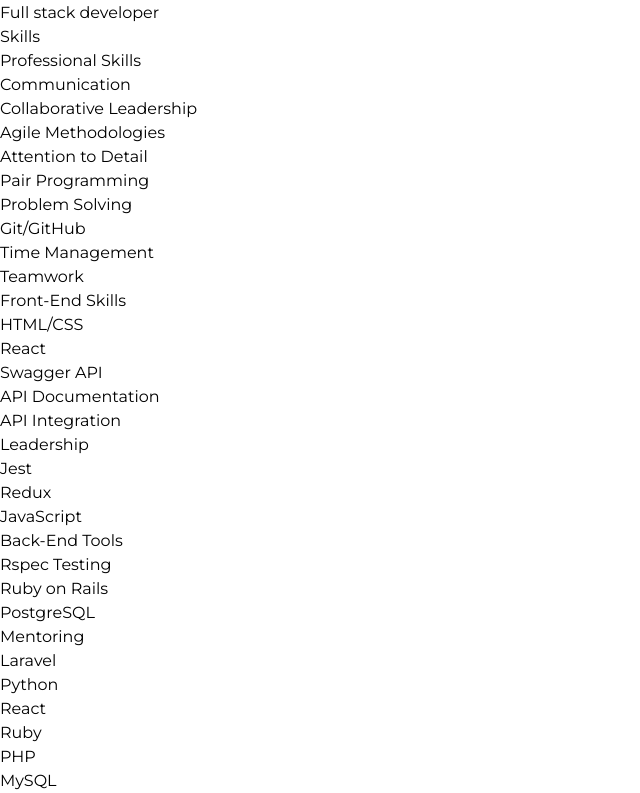
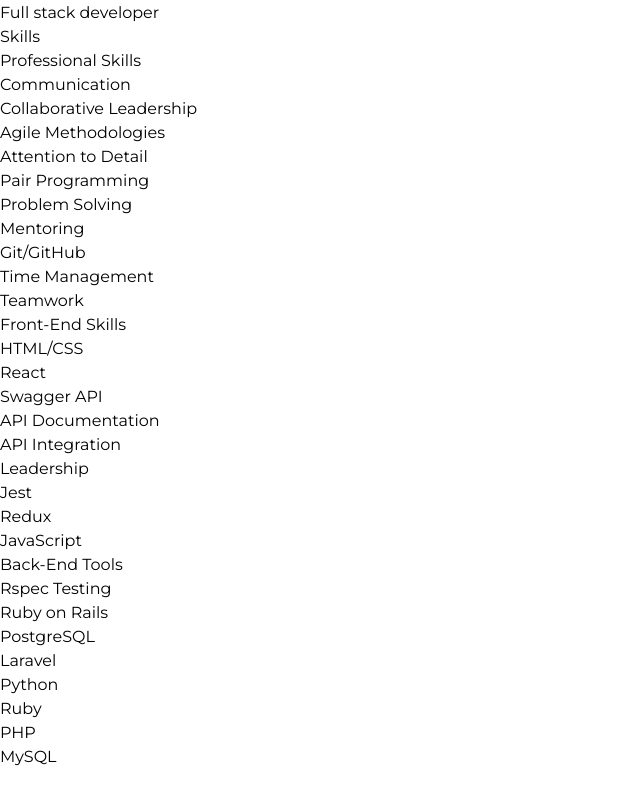
Before and after one commit to zbahati/professional_portfolio, a React (Vite) app: page / in a window 1280 px wide. Shown: the part 2639-3432 px from the top of the page, without its empty margins (0-640 px from the left). After the commit the page ends 3408 px from the top, so only its background shows below. Built offline with nearby package versions, Linux system fonts and the light colour scheme.

Commit message:
Fix issues with skills on desktop version

```diff
--- a/src/components/Skills.jsx
+++ b/src/components/Skills.jsx
@@ -6,6 +6,7 @@
     'Attention to Detail',
     'Pair Programming',
     'Problem Solving',
+    'Mentoring',
     'Git/GitHub',
     'Time Management',
     'Teamwork',
@@ -27,10 +28,8 @@
     'Rspec Testing',
     'Ruby on Rails',
     'PostgreSQL',
-    'Mentoring',
     'Laravel',
     'Python',
-    'React',
     'Ruby',
     'PHP',
     'MySQL'
@@ -39,7 +38,7 @@
   return (
     <div className="bg-[#110F17]">
       <h1 className="text-center text-white text-2xl py-4 font-semibold underline decoration-[#5933d3] underline-offset-[12px] mb-5 my-2">Skills</h1>
-      <div className="px-2 mx-auto flex flex-wrap justify-center items-center gap-2">
+      <div className="px-2 mx-auto flex flex-wrap lg:flex-nowrap justify-center items-center gap-2">
         <div className="text-white bg-[#1E1D26] px-4 py-2 rounded-lg m-2">
           <h2 className="text-lg font-bold mb-2">Professional Skills</h2>
           <div className="flex flex-wrap gap-2">
@@ -65,7 +64,6 @@
             {backEndTools.map((tool, index) => (
               <div key={index} className="text-md font-semibold bg-white text-black p-2 cursor-pointer rounded-xl hover:scale-[95%] duration-300">{tool}</div>
             ))}
-
           </div>
         </div>
       </div>
```
